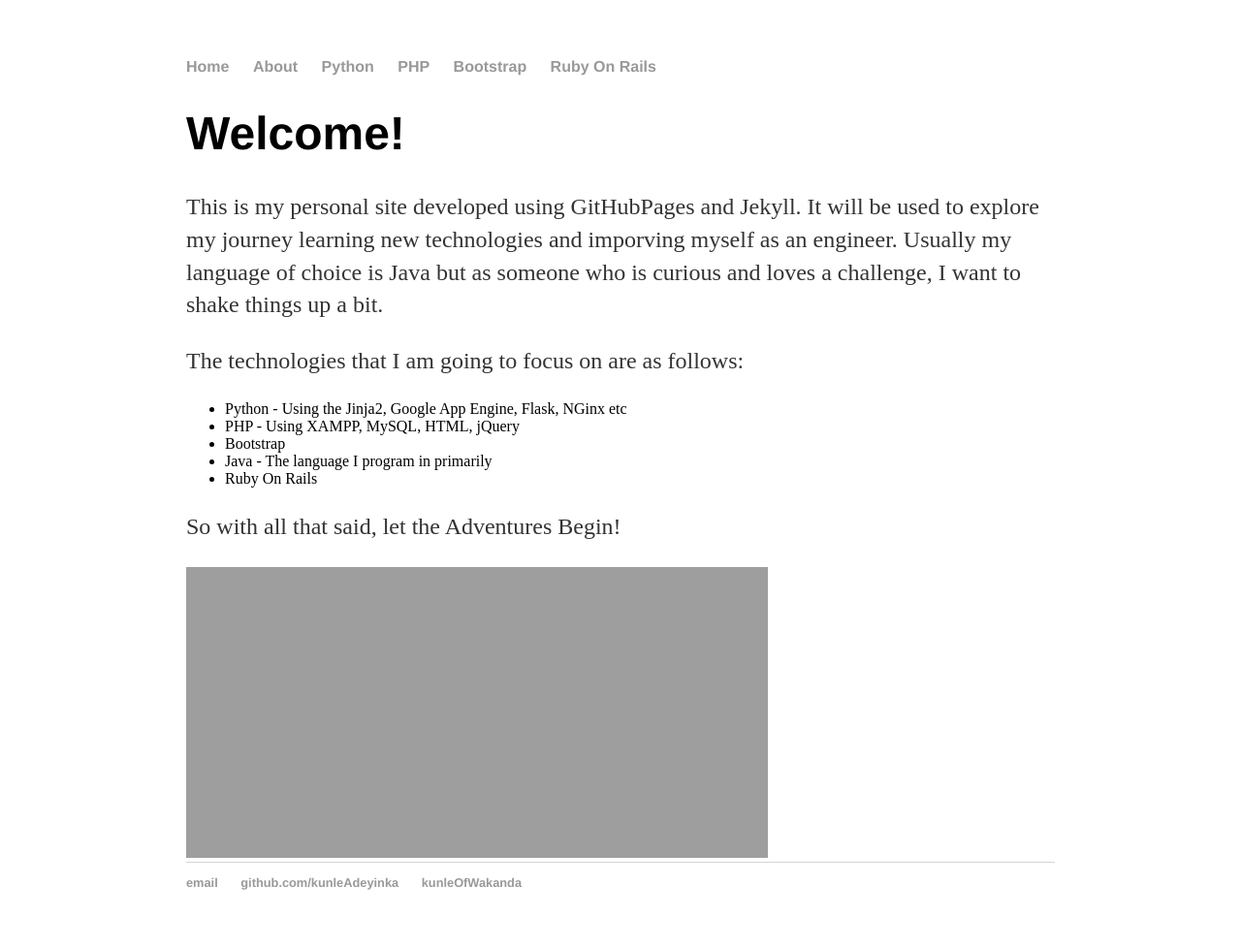
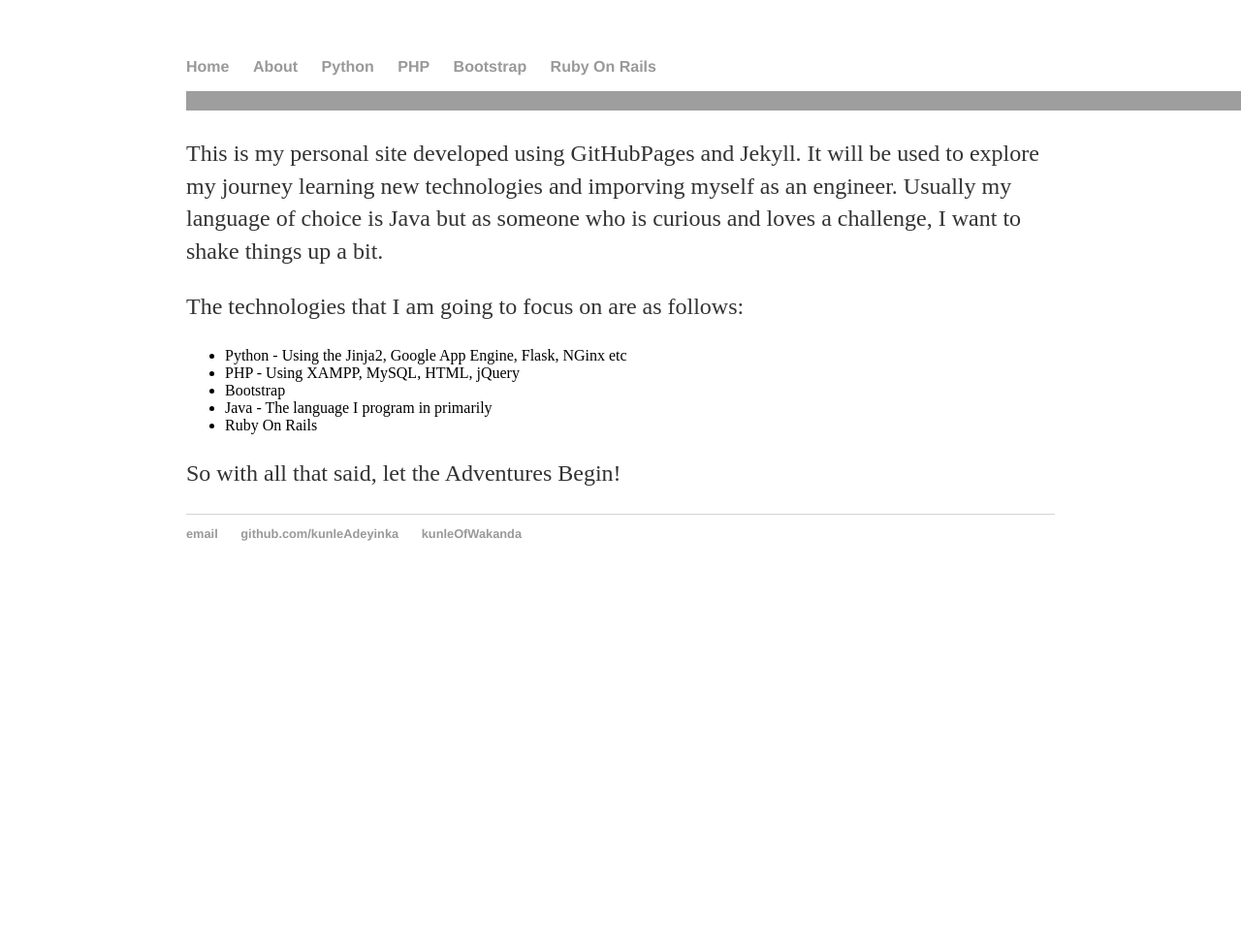
Before and after one commit to kunleAdeyinka/kunleAdeyinka.github.io, a Jekyll site: the page built from index.html, in a window 1280 px wide. Shown: the whole page at 97% size. Built offline with Jekyll 4.4.1, drawn with Linux system fonts in a browser that asks for light colours; Markdown is read by kramdown in place of the engine named in the settings; after the commit the page ends 900 px from its top, so only the background shows below that.

Commit message:
adjusted image on front page

```diff
--- a/index.html
+++ b/index.html
@@ -3,7 +3,7 @@
 title: Kunle Adeyinka, Home page
 ---
 <div class="blurb">
-	<h1>Welcome!</h1>
+	<img src="http://kunleadeyinka.github.io/img/code.png" alt="Code Image" height="20" width="1200">
 	<p>This is my personal site developed using GitHubPages and Jekyll. It will be used to explore my journey learning new technologies and imporving myself
 	   as an engineer. Usually my language of choice is Java but as someone who is curious and loves a challenge, I want to shake things up a bit.</p>
 	<p>The technologies that I am going to focus on are as follows:</p>
@@ -15,5 +15,5 @@
 			<li>Ruby On Rails </li>
 		</ul>
 	<p>So with all that said, let the Adventures Begin!</p>
-	<img src="http://kunleadeyinka.github.io/img/code.png" alt="Code Image" height="300" width="600">
+
 </div><!-- /.blurb -->
```
